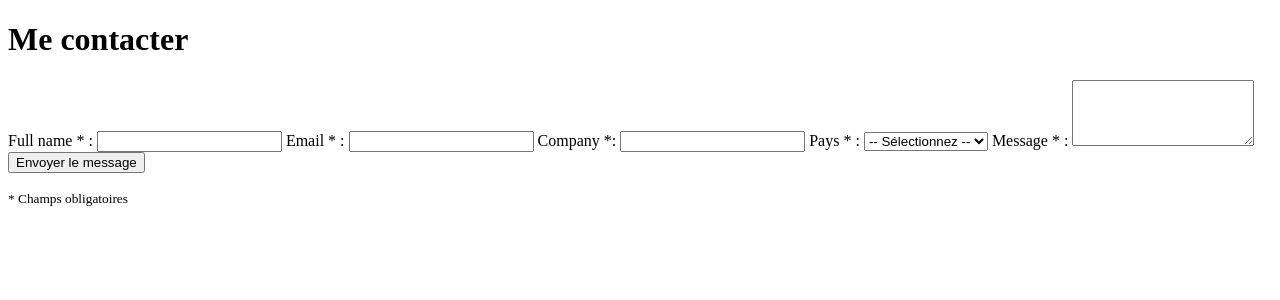
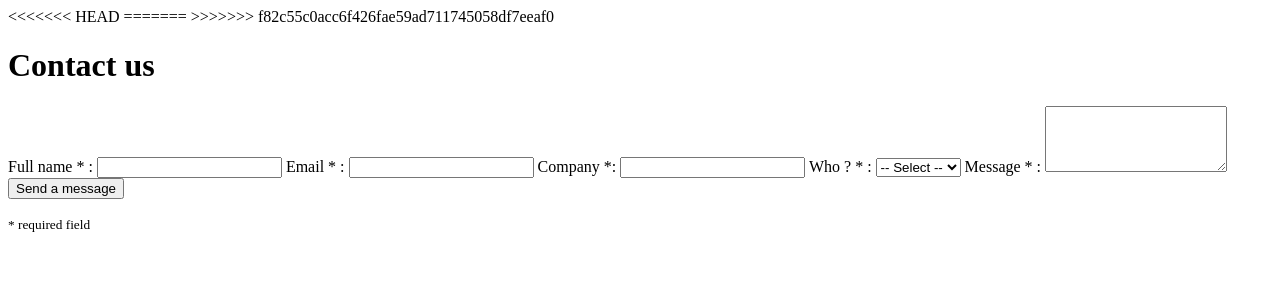
Before and after one commit to slacroix23/Projet_UE2, a PHP site: page /Nous_contacter.php in a window 1280 px wide. Shown: the top 300 px of the page. Run offline with PHP 8.4, Linux system fonts and the light colour scheme.

Commit message:
Update Nous_contacter.php

```diff
--- a/Formulaires/Nous_contacter.php
+++ b/Formulaires/Nous_contacter.php
@@ -4,12 +4,15 @@
 <head>
     <meta charset="UTF-8">
     <meta name="viewport" content="width=device-width, initial-scale=1.0">
+<<<<<<< HEAD
     <link rel="stylesheet" href="">
-    <title>Me contacter</title>
+=======
+    <title>Contact us</title>
+>>>>>>> f82c55c0acc6f426fae59ad711745058df7eeaf0
 </head>
 
 <body>
-    <h1>Me contacter</h1>
+    <h1>Contact us</h1>
 
     <?php
     $erreurs = [];
@@ -21,14 +24,14 @@
         $nom = trim($_POST['nom'] ?? '');
         $email = trim($_POST['email'] ?? '');
         $entreprise = trim(string: $_POST['entreprise'] ?? '');
-        $contact = $_POST['Qui contacter ?'] ?? '';
+        $contact = $_POST['contact'] ?? '';
         $message = trim($_POST['message'] ?? '');
 
         // Validation
         if (empty($nom)) {
             $erreurs[] = "Le nom est obligatoire";
         } elseif (strlen($nom) < 2) {
-            $erreurs[] = "Le nom ";
+            $erreurs[] = "Le nom est obligatoire";
         }
 
         if (empty($email)) {
@@ -39,7 +42,7 @@
 
         if (empty($entreprise)) {
             $erreurs[] = "Le nom de l'entreprise est obligatoire";
-        } elseif (strlen(string: $entreprise) < 0) {
+        } elseif (strlen(string: $entreprise) < 1) {
             $erreurs[] = "Le nom de l'entreprise doit être insérer";
         }
 
@@ -72,7 +75,7 @@
         echo "<p><strong>Name :</strong> " . htmlspecialchars($nom) . "</p>";
         echo "<p><strong>Email :</strong> " . htmlspecialchars($email) . "</p>";
         echo "<p><strong>Company :</strong> $entreprise </p>";
-        echo "<p><strong>Who would you like to contact ? :</strong> $contact</p>";
+        echo "<p><strong>You have sent to :$contact :</strong> $contact</p>";
         if (!empty($message)) {
             echo "<p><strong>Message :</strong> " . nl2br(htmlspecialchars($message)) . "</p>";
         }
@@ -88,16 +91,15 @@
         <input type="email" id="email" name="email" value="<?php echo htmlspecialchars($email ?? ''); ?>" required>
 
         <label for="age">Company *:</label>
-        <input type="number" id="entreprise" name="entreprise"
-            value="<?php echo htmlspecialchars($entreprise ?? ''); ?>" required>
+        <input type="text" id="entreprise" name="entreprise" value="<?php echo htmlspecialchars($entreprise ?? ''); ?>" required>
 
-        <label for="contact">Pays * :</label>
+        <label for="contact">Who ? * :</label>
         <select id="contact" name="contact" required>
-            <option value="">-- Sélectionnez --</option>
+            <option value="">-- Select --</option>
             <option value="Simon O" <?php echo (isset($contact) && $contact == 'Simon O') ? 'selected' : ''; ?>>Simon O
             </option>
-            <option value="Alexandre" <?php echo (isset($contact) && $contact == 'Alexandre') ? 'selected' : ''; ?>>
-                Alexandre
+            <option value="Alexandre" <?php echo (isset($contact) && $contact == 'Alexandre') ? 'selected' : ''; ?>>Alexandre
+            </option>
             <option value="Simon L" <?php echo (isset($contact) && $contact == 'Simon L') ? 'selected' : ''; ?>>Simon L
             </option>
         </select>
@@ -107,10 +109,10 @@
         <textarea id="message" name="message" rows="4"
             requiredw><?php echo htmlspecialchars($message ?? ''); ?></textarea>
 
-        <button type="submit">Envoyer le message</button>
+        <button type="submit">Send a message</button>
     </form>
 
-    <p><small>* Champs obligatoires</small></p>
+    <p><small>* required field</small></p>
 
 </body>
 
```
